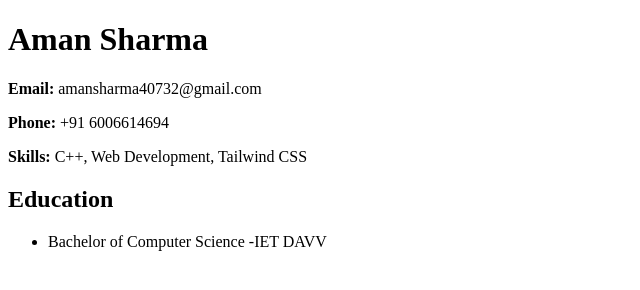
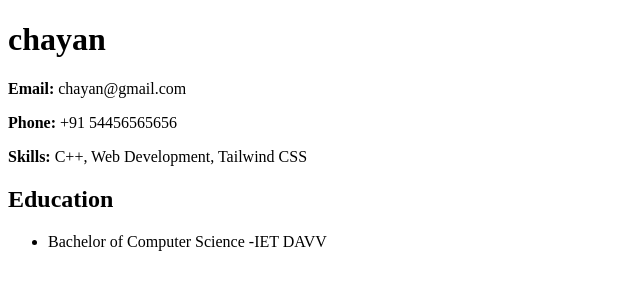
Before and after one commit to ChayanWaiker/assignment1, a plain HTML site: page que 10.html in a window 1280 px wide. Shown: the whole page, without its empty margins (0-640 px from the left). Drawn offline with Linux system fonts and the light colour scheme.

Commit message:
Update que 10.html

```diff
--- a/que 10.html
+++ b/que 10.html
@@ -6,9 +6,9 @@
     <title>My Personal Webpage</title>
 </head>
 <body>
-    <h1>Aman Sharma</h1>
-    <p><strong>Email:</strong> amansharma40732@gmail.com</p>
-    <p><strong>Phone:</strong> +91 6006614694</p>
+    <h1>chayan</h1>
+    <p><strong>Email:</strong> chayan@gmail.com</p>
+    <p><strong>Phone:</strong> +91 54456565656</p>
     <p><strong>Skills:</strong> C++, Web Development, Tailwind CSS</p>
     <h2>Education</h2>
     <ul>
```
